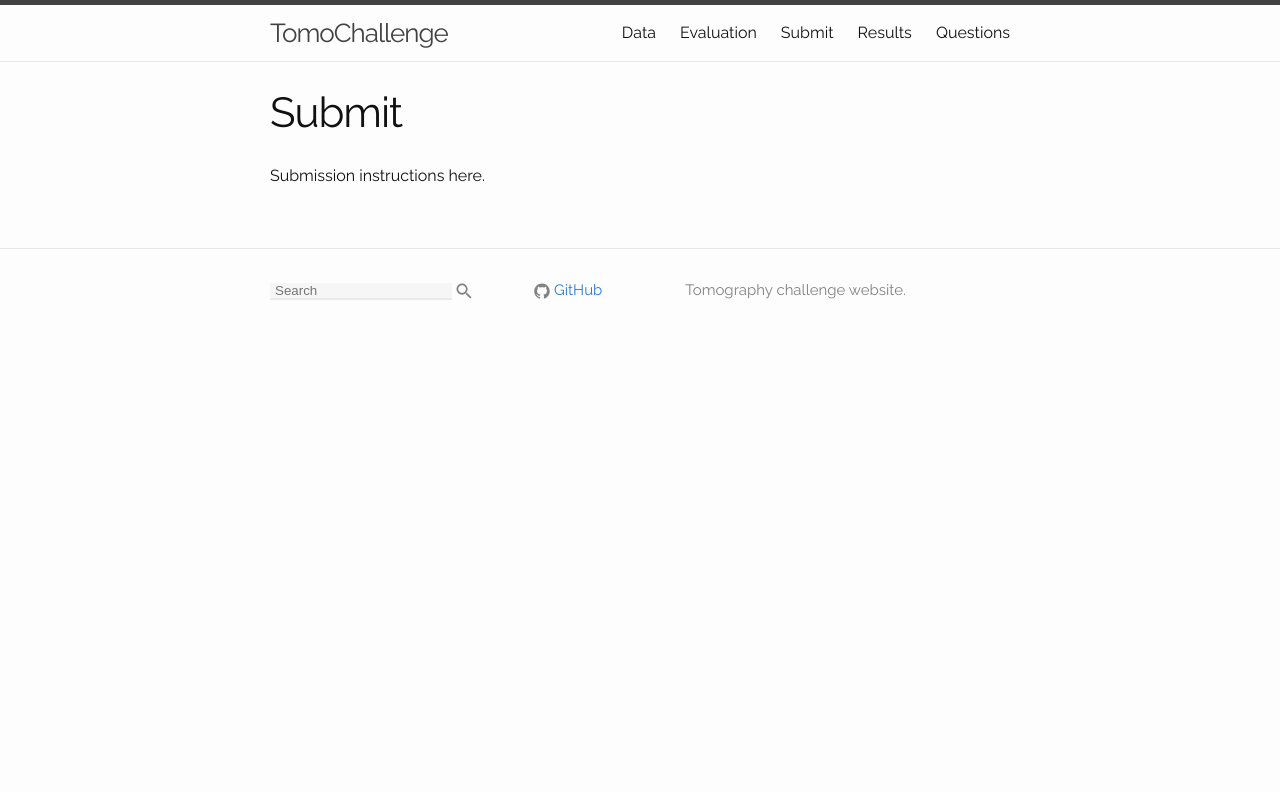
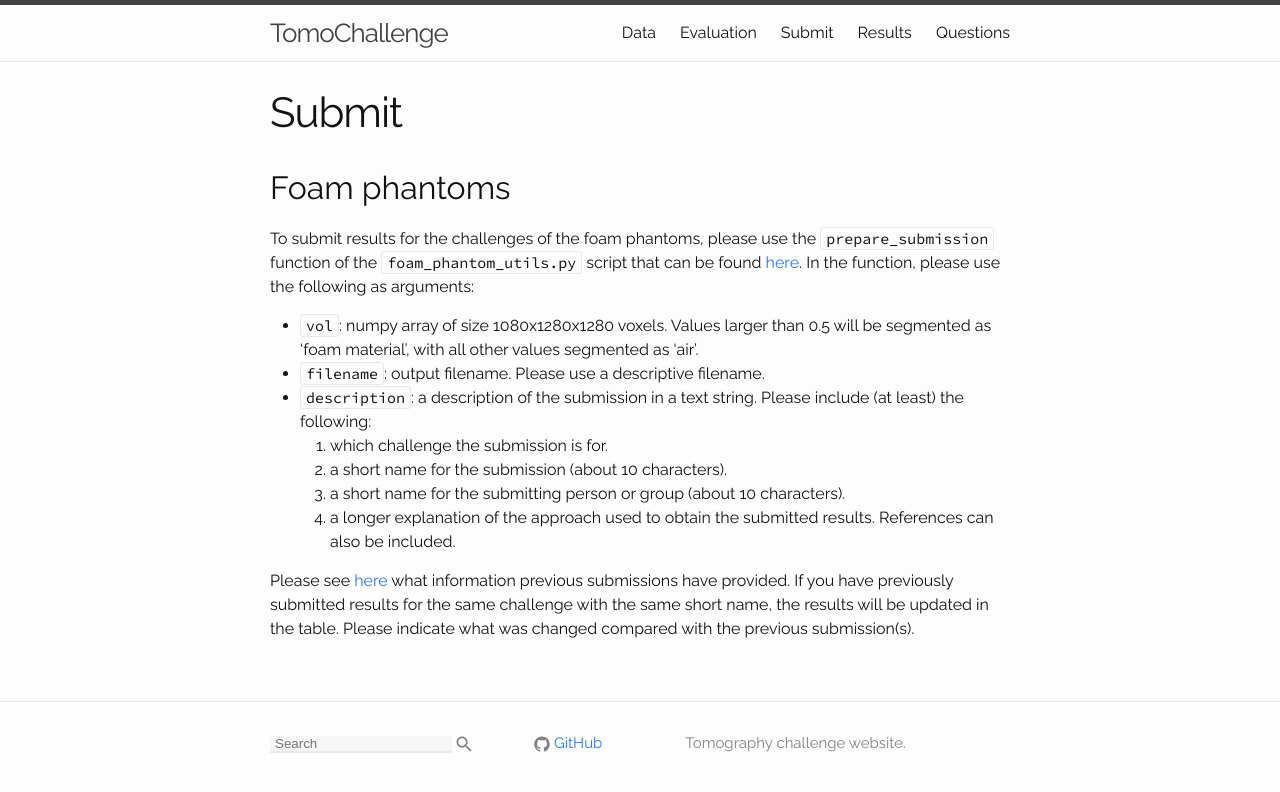
Before and after one commit to tomochallenge/tomochallenge.github.io, a Jekyll site: the page built from main_pages/60_submit.md, in a window 1280 px wide. Shown: the top 792 px of the page. Built offline with Jekyll 4.4.1, drawn with Linux system fonts in a browser that asks for light colours.

Commit message:
Update 60_submit.md

```diff
--- a/main_pages/60_submit.md
+++ b/main_pages/60_submit.md
@@ -5,4 +5,16 @@ permalink: submit/
 include_in_menu: true
 ---
 
-Submission instructions here.
+## Foam phantoms
+
+To submit results for the challenges of the foam phantoms, please use the `prepare_submission` function of the `foam_phantom_utils.py` script that can be found [here](https://github.com/tomochallenge/tomochallenge_utils). In the function, please use the following as arguments:
+
+* `vol`: numpy array of size 1080x1280x1280 voxels. Values larger than 0.5 will be segmented as 'foam material', with all other values segmented as 'air'.
+* `filename`: output filename. Please use a descriptive filename.
+* `description`: a description of the submission in a text string. Please include (at least) the following:
+    1. which challenge the submission is for.
+    2. a short name for the submission (about 10 characters).
+    3. a short name for the submitting person or group (about 10 characters).
+    4. a longer explanation of the approach used to obtain the submitted results. References can also be included.
+
+Please see [here](https://tomochallenge.github.io/results/) what information previous submissions have provided. If you have previously submitted results for the same challenge with the same short name, the results will be updated in the table. Please indicate what was changed compared with the previous submission(s).
```
